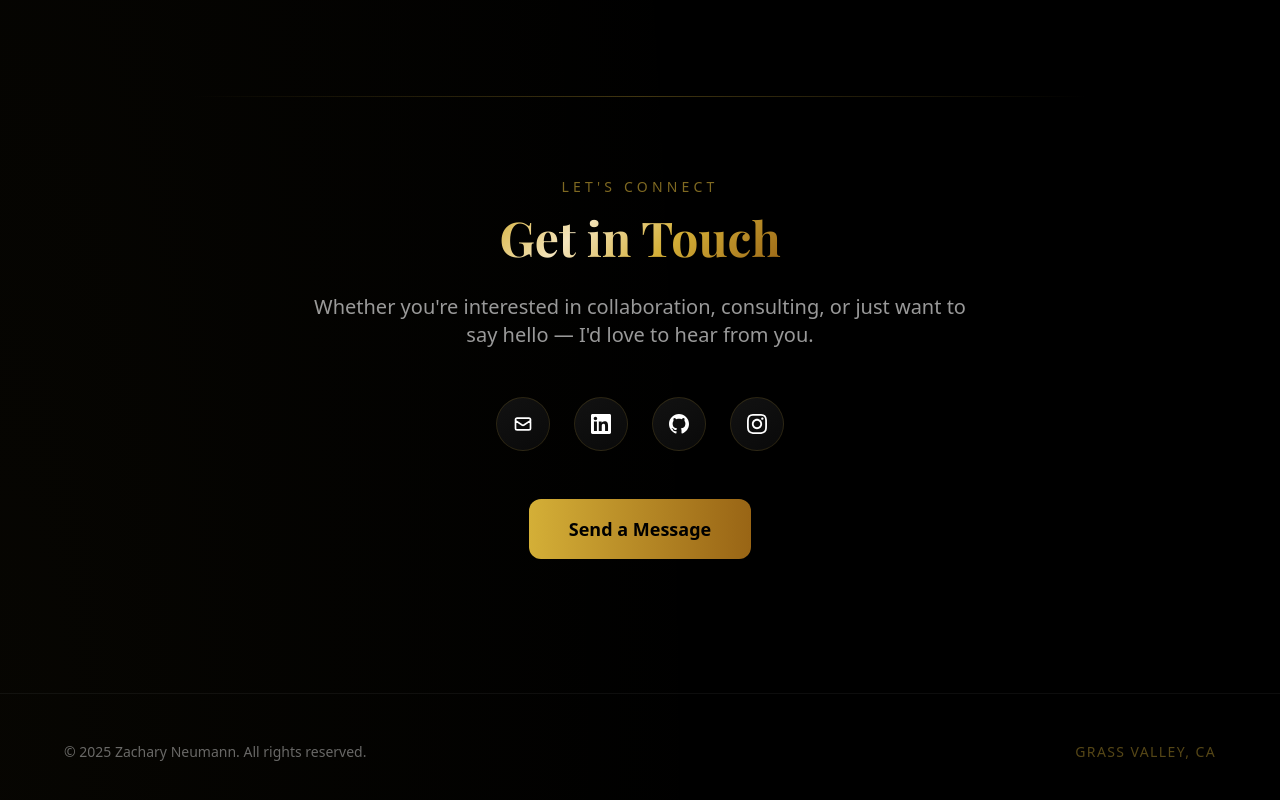
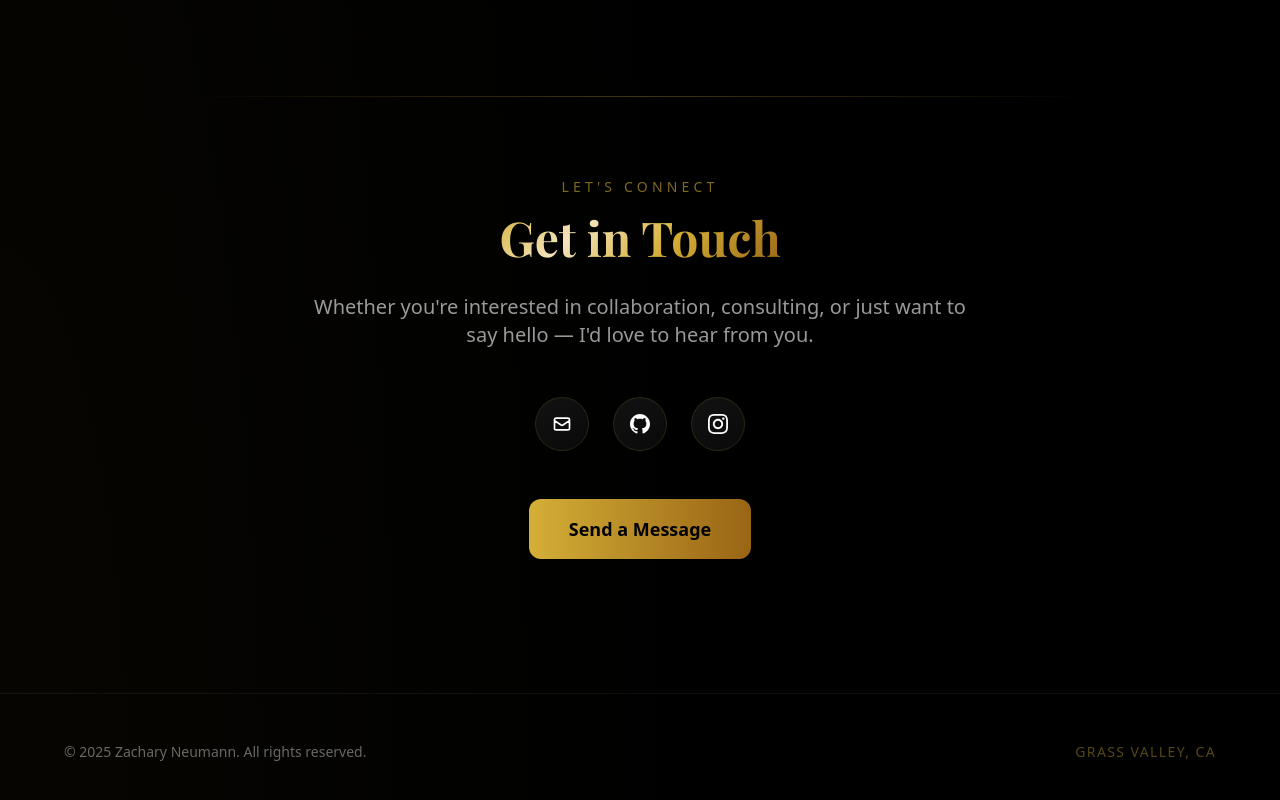
Before and after one commit to zneu/zachary, a Next.js app: page / in a window 1280 px wide. Shown: the part 4794-5594 px from the top of the page. Built offline with nearby package versions, Linux system fonts and the light colour scheme; a web font is replaced by a local one.

Commit message:
Remove LinkedIn link from site

```diff
--- a/src/app/layout.tsx
+++ b/src/app/layout.tsx
@@ -80,7 +80,6 @@ const jsonLd = {
   url: "https://zacharyneumann.com",
   image: "https://zacharyneumann.com/profile.jpg",
   sameAs: [
-    "https://linkedin.com/in/zneumann",
     "https://github.com/zneu",
     "https://instagram.com/akrizamusic",
     "https://open.spotify.com/artist/akriza",
--- a/src/app/page.tsx
+++ b/src/app/page.tsx
@@ -16,12 +16,6 @@ const SoundCloudIcon = () => (
 const InstagramIcon = () => (
   <svg className="w-5 h-5" fill="currentColor" viewBox="0 0 24 24">
     <path d="M12 2.163c3.204 0 3.584.012 4.85.07 3.252.148 4.771 1.691 4.919 4.919.058 1.265.069 1.645.069 4.849 0 3.205-.012 3.584-.069 4.849-.149 3.225-1.664 4.771-4.919 4.919-1.266.058-1.644.07-4.85.07-3.204 0-3.584-.012-4.849-.07-3.26-.149-4.771-1.699-4.919-4.92-.058-1.265-.07-1.644-.07-4.849 0-3.204.013-3.583.07-4.849.149-3.227 1.664-4.771 4.919-4.919 1.266-.057 1.645-.069 4.849-.069zm0-2.163c-3.259 0-3.667.014-4.947.072-4.358.2-6.78 2.618-6.98 6.98-.059 1.281-.073 1.689-.073 4.948 0 3.259.014 3.668.072 4.948.2 4.358 2.618 6.78 6.98 6.98 1.281.058 1.689.072 4.948.072 3.259 0 3.668-.014 4.948-.072 4.354-.2 6.782-2.618 6.979-6.98.059-1.28.073-1.689.073-4.948 0-3.259-.014-3.667-.072-4.947-.196-4.354-2.617-6.78-6.979-6.98-1.281-.059-1.69-.073-4.949-.073zm0 5.838c-3.403 0-6.162 2.759-6.162 6.162s2.759 6.163 6.162 6.163 6.162-2.759 6.162-6.163c0-3.403-2.759-6.162-6.162-6.162zm0 10.162c-2.209 0-4-1.79-4-4 0-2.209 1.791-4 4-4s4 1.791 4 4c0 2.21-1.791 4-4 4zm6.406-11.845c-.796 0-1.441.645-1.441 1.44s.645 1.44 1.441 1.44c.795 0 1.439-.645 1.439-1.44s-.644-1.44-1.439-1.44z"/>
-  </svg>
-);
-
-const LinkedInIcon = () => (
-  <svg className="w-5 h-5" fill="currentColor" viewBox="0 0 24 24">
-    <path d="M20.447 20.452h-3.554v-5.569c0-1.328-.027-3.037-1.852-3.037-1.853 0-2.136 1.445-2.136 2.939v5.667H9.351V9h3.414v1.561h.046c.477-.9 1.637-1.85 3.37-1.85 3.601 0 4.267 2.37 4.267 5.455v6.286zM5.337 7.433c-1.144 0-2.063-.926-2.063-2.065 0-1.138.92-2.063 2.063-2.063 1.14 0 2.064.925 2.064 2.063 0 1.139-.925 2.065-2.064 2.065zm1.782 13.019H3.555V9h3.564v11.452zM22.225 0H1.771C.792 0 0 .774 0 1.729v20.542C0 23.227.792 24 1.771 24h20.451C23.2 24 24 23.227 24 22.271V1.729C24 .774 23.2 0 22.222 0h.003z"/>
   </svg>
 );
 
@@ -433,15 +427,6 @@ export default function Home() {
               <MailIcon />
             </a>
             <a
-              href="https://linkedin.com/in/zneumann"
-              target="_blank"
-              rel="noopener noreferrer"
-              className="p-4 rounded-full glass-card hover:border-[#d4af37]/40 transition-all hover:-translate-y-1"
-              aria-label="LinkedIn"
-            >
-              <LinkedInIcon />
-            </a>
-            <a
               href="https://github.com/zneu"
               target="_blank"
               rel="noopener noreferrer"
```
